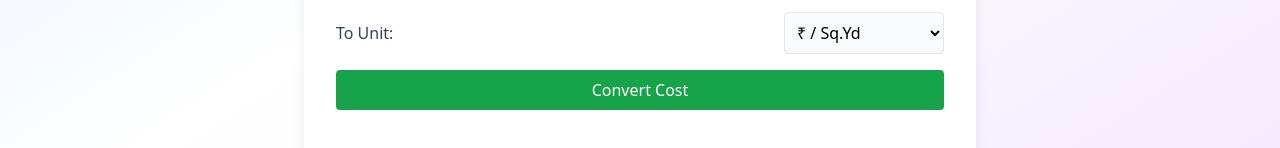
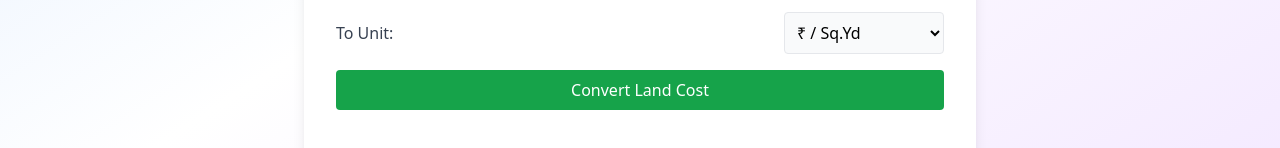
Before and after one commit to venupala-tt/propnz, a Next.js app: page /pages/rcalc in a window 1280 px wide. Shown: the part 702-850 px from the top of the page. Built offline with nearby package versions, Linux system fonts and the light colour scheme.

Commit message:
Update page.tsx

```diff
--- a/app/pages/rcalc/page.tsx
+++ b/app/pages/rcalc/page.tsx
@@ -191,7 +191,7 @@ export default function UnitConverterPage() {
           </div>
         </div>
 
-        {/* Cost Conversion Section */}
+        {/* Land Cost Conversion Section */}
         <div>
           <h2 className="text-lg font-semibold mb-4 text-gray-700 dark:text-gray-200">Cost Conversion</h2>
           <div className="space-y-4">
@@ -236,7 +236,7 @@ export default function UnitConverterPage() {
               onClick={handleCostConvert}
               className="w-full bg-green-600 text-white py-2 rounded hover:bg-green-700 transition"
             >
-              Convert Cost
+              Convert Land Cost
             </button>
             {costResult !== null && (
               <div className="mt-4 text-center">
```
